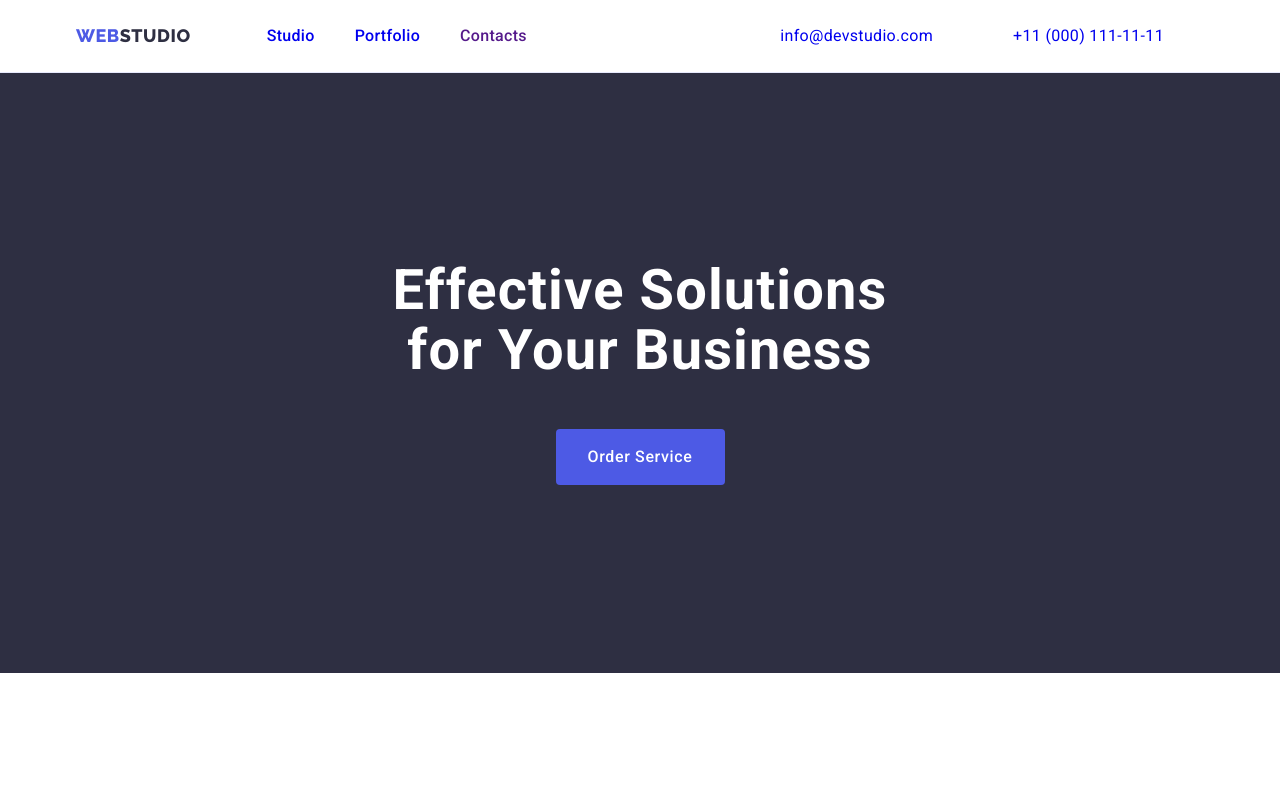
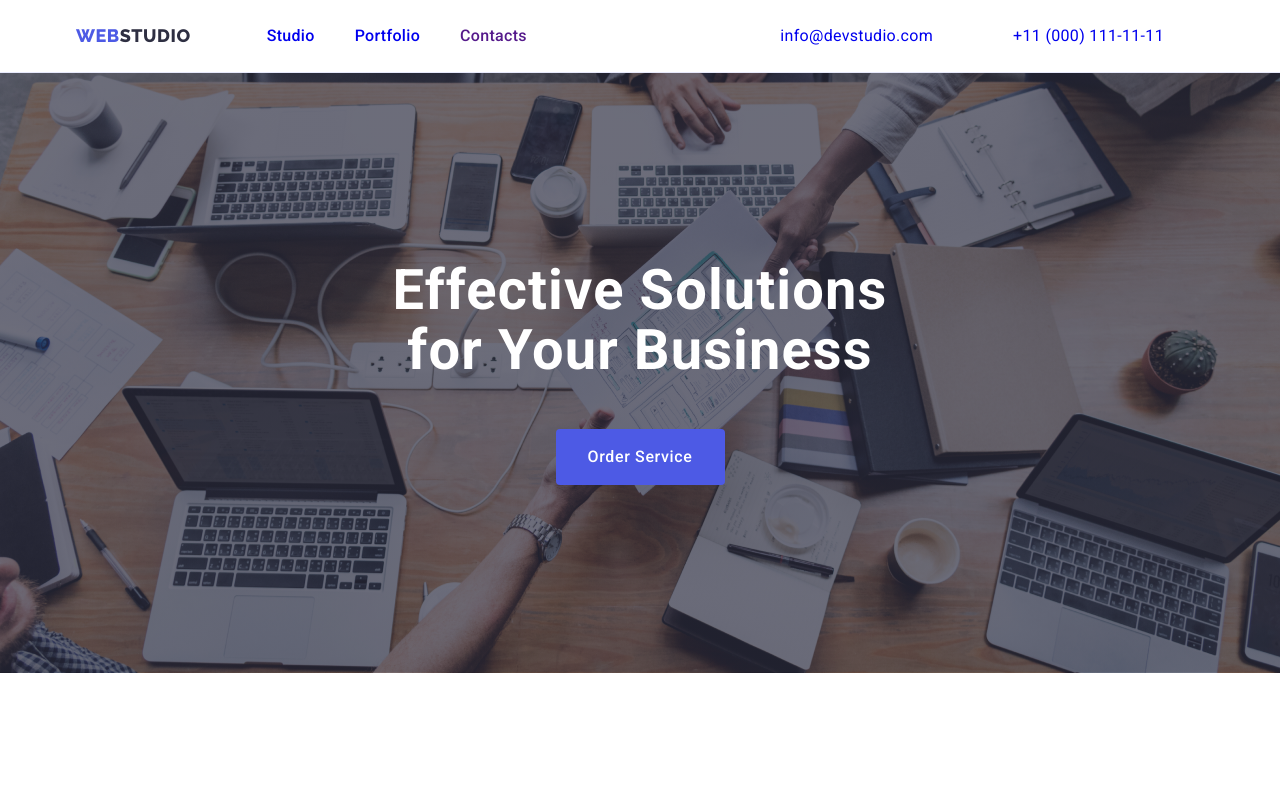
Before and after one commit to icesaiah7986/goit-markup-hw-04, a plain HTML site: page index.html in a window 1280 px wide. Shown: the top 789 px of the page. Drawn offline with nearby package versions, Linux system fonts and the light colour scheme.

Commit message:
background

```diff
--- a/css/styles.css
+++ b/css/styles.css
@@ -55,7 +55,6 @@ img {
 
 .header {
   border-bottom: 1px solid #e7e9fc;
-  box-shadow: 0px 2px 1px rgba (46, 47, 66, 0.08), 0px 1px 1px rgba (46, 47, 66, 0.16), 0px 1px 6px rgba (46, 47, 66, 0.08);
 }
 
 /* Header Section */
@@ -127,7 +126,6 @@ img {
 }
 
 
-
 /* Footer Section */
 
 .footer {
@@ -155,8 +153,13 @@ img {
 /* Hero Image - First Section */
 
 .hero-image {
-  background-color: var(--navy-blue);
+  /* background-color: var(--navy-blue); */
   padding: 188px 0;
+  background-image: linear-gradient(rgba(46, 47, 66, 0.7), rgba(46, 47, 66, 0.7)), url(../images/people-office\ 1.jpg);
+  background-repeat: no-repeat;
+  background-position: center;
+  background-size: cover;
+  /* max-width: 1440px; */
 }
 
 .main-page-banner {
@@ -179,16 +182,12 @@ img {
   border: none;
   border-radius: 4px;
   margin: auto;
-
-  }
+}
 
 .hero-image .button:hover, .button:focus {
   background-color: #404bbf;
 }
 
-.main-header-container {
-  display: flex;
-}
 
 /* Second Section */
 
```
Also changed, not shown: images/people-office 1.jpg (added).
